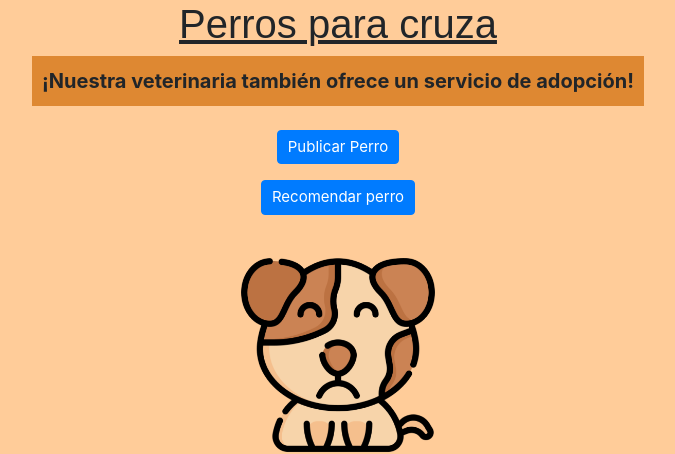
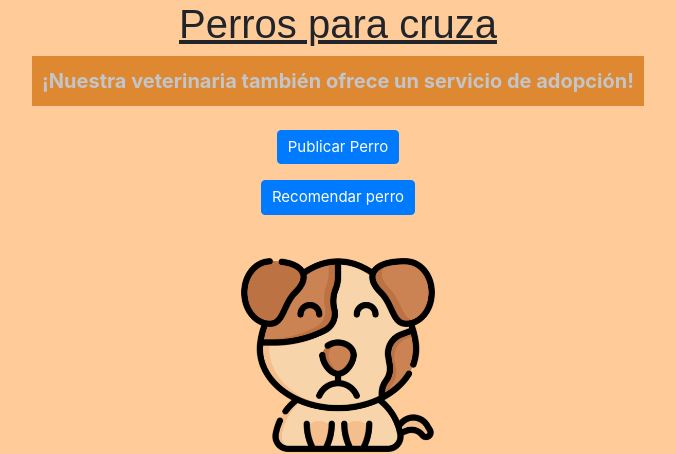
Before and after one commit to federicoherce/oh-my-dog, a Django app: page /cruza/ in a window 1280 px wide. Shown: the part 158-612 px from the top of the page, without its empty margins (302-977 px from the left). Run offline with Django 4.2, Linux system fonts and the light colour scheme; data that the repository does not hold is empty; some libraries are stand-ins or nearby versions.

Commit message:
SE VIENE RIVEEER

```diff
--- a/ohmydog/cruza/templates/index_cruza.html
+++ b/ohmydog/cruza/templates/index_cruza.html
@@ -71,7 +71,7 @@
     <div class="container-principal">
         <h1 class="titulos-format">Perros para cruza</h1>
         <div class="adoption-banner">
-            ¡Nuestra veterinaria también ofrece un servicio de adopción!
+            <a href="{% url 'perros_en_adopcion' %}" style="color:rgb(194, 198, 203)">¡Nuestra veterinaria también ofrece un servicio de adopción!</a>
         </div>
         <br>
         {% if not user.is_superuser %}
```
